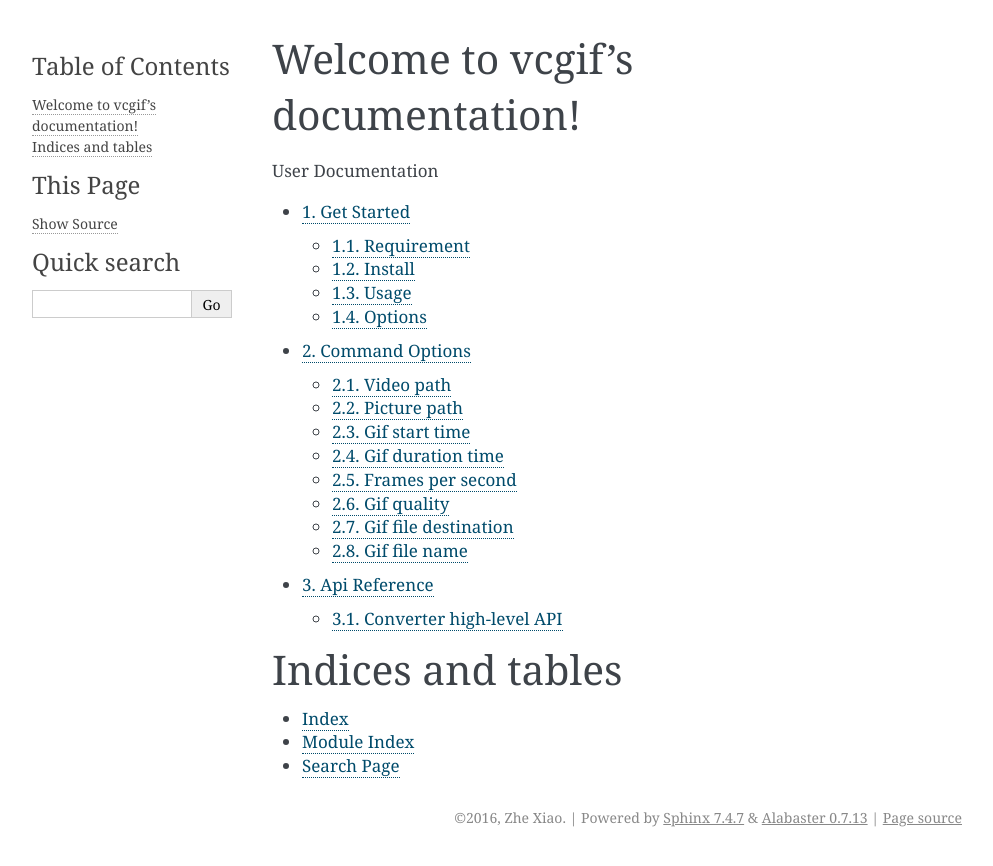
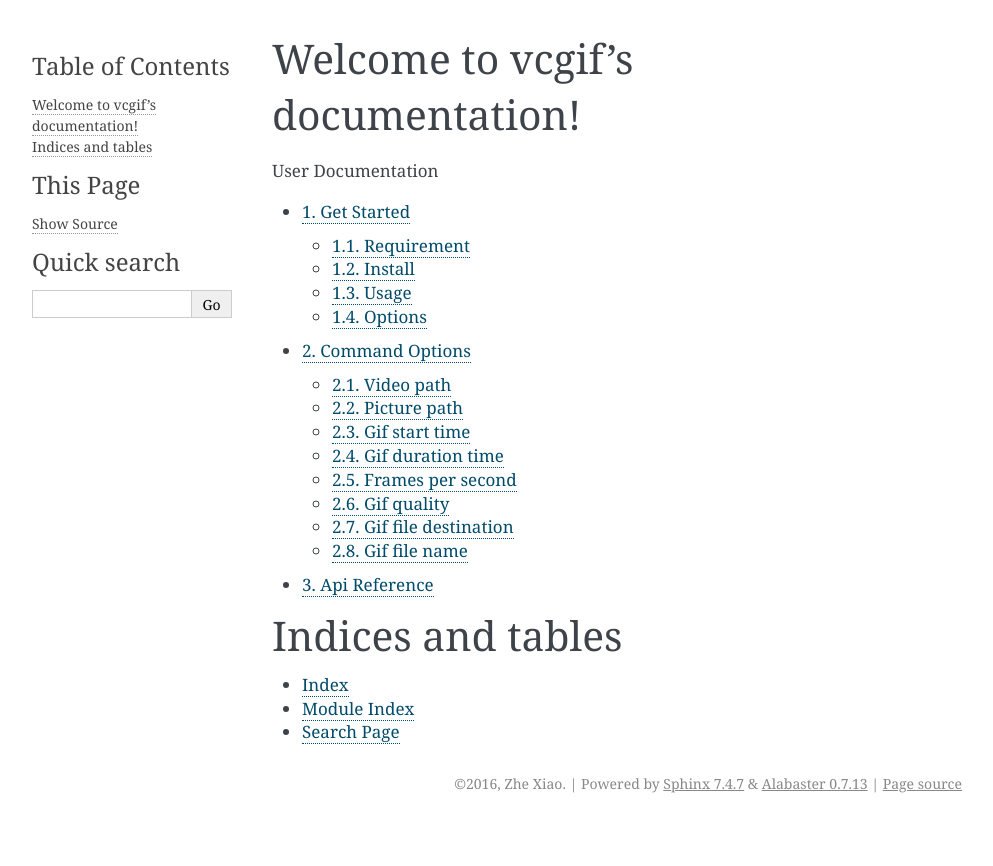
Before and after one commit to BACKORG/vcgif, a Sphinx documentation site: the page built from docs/index.rst, in a window 1280 px wide. Shown: the top 866 px of the page, without its empty margins (148-1141 px from the left). Built offline with Sphinx 7.4.7, drawn with Linux system fonts in a browser that asks for light colours.

```diff
--- a/docs/api_ref.rst
+++ b/docs/api_ref.rst
@@ -1,8 +1,2 @@
 API Reference
 =============
-
-Converter high-level API
-------------------------
-
-.. automodule:: vcgif.ZVideo.ZVideo
-    :members:
--- a/vcgif/__init__.py
+++ /dev/null
@@ -1 +0,0 @@
-#!/usr/bin/python
```
